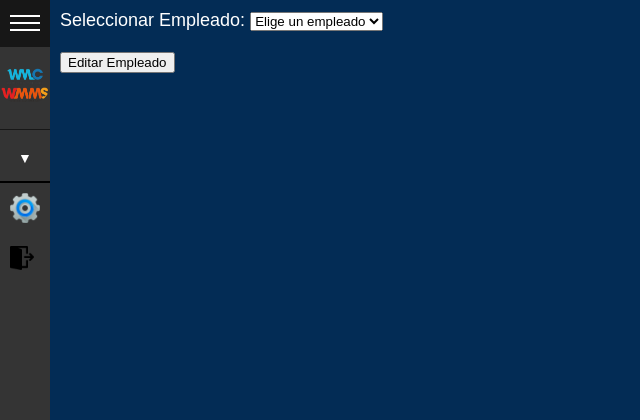
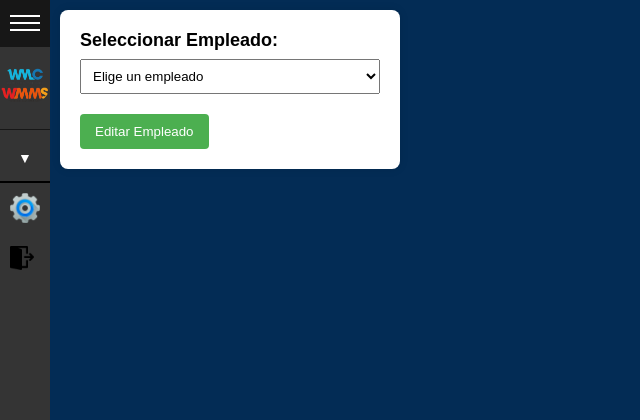
Before and after one commit to embrace23/app_rrhh, a Flask app: template templates/editar.html in a window 1280 px wide. Shown: the top 420 px of the page, without its empty margins (0-640 px from the left). Run offline with Flask 3, Linux system fonts and the light colour scheme; the template is opened without the code that fills it, so the values that code supplies are empty.

Commit message:
css de editar

```diff
--- a/static/styles.css
+++ b/static/styles.css
@@ -389,3 +389,38 @@ a.fc-event.fc-event-start.fc-event-end.fc-event-future.fc-daygrid-event.fc-daygr
 .divContrasena label{
     width: 50%;
 }
+
+/*Editar empleado*/
+.formEmpleado{
+    width: 300px;
+    background-color: #fff;
+    color: #000;
+    padding: 20px;
+    border-radius: 8px;
+    box-shadow: 0 0 10px rgba(0, 0, 0, 0.1);
+}
+
+.formEmpleado label{
+    display: block;
+    margin-bottom: 8px;
+    font-weight: bold;
+}
+
+.formEmpleado select, .formEmpleado input {
+    width: 100%;
+    padding: 8px;
+    box-sizing: border-box;
+}
+
+.eliminarEmpleado{
+    background-color: #af514c !important;
+}
+
+.formEmpleado button{
+    background-color: #4caf50;
+    color: #fff;
+    padding: 10px 15px;
+    border: none;
+    cursor: pointer;
+    border-radius: 4px;
+}
--- a/templates/ajustes.html
+++ b/templates/ajustes.html
@@ -77,6 +77,7 @@
 
     <div id="mainContainer">
         <form action="/cambiar_contrasena" method="POST" class="cambiarContrasena">
+            <h3>Cambiar contraseña</h3>
             <div class="divContrasena">
                 <label for="password_actual">Contraseña Actual:</label>
                 <input type="password" id="password_actual" name="password_actual" required>
--- a/templates/editar.html
+++ b/templates/editar.html
@@ -76,7 +76,7 @@
     </div>
 
     <div id="mainContainer">
-        <form action="/elegir_empleado" method="POST">
+        <form action="/elegir_empleado" method="POST" class="formEmpleado">
             <div class="form-group">
                 <label for="seleccionar_empleado">Seleccionar Empleado:</label>
                 <select id="seleccionar_empleado" name="empleado" required>
@@ -102,7 +102,7 @@
         <div id="informacion">
             {% if datos %}
             <h2>Información del Empleado:</h2>
-            <form action="/guardar_informacion" method="POST">
+            <form action="/guardar_informacion" method="POST" class="formEmpleado">
                 <div class="form-group">
                     <label for="empleado">Empleado:</label>
                     <input type="text" name="empleado" id="empleado" value="{{ datos.empleado }}">
@@ -143,20 +143,21 @@
 
                 <button type="submit">Guardar Cambios</button>
             </form>
+            <br>
 
-            <form action="/eliminar_empleado" method="POST">
+            <form action="/eliminar_empleado" method="POST" class="formEmpleado">
                 <input type="hidden" name="empleado" value="{{ datos.empleado }}">
-                <button type="submit">Eliminar Empleado</button>
+                <button type="submit" class="eliminarEmpleado">Eliminar Empleado</button>
             </form>
             {% endif %}
-
+            <br>
             {% if datos %}
-            <form action="/agregar_home_empleado" method="POST">
+            <form action="/agregar_home_empleado" method="POST" class="formEmpleado">
                 <input type="hidden" name="empleadoHome" value="{{ datos.empleado }}">
                 <input type="hidden" name="areaHome" value="{{ datos.area }}">
                 <input type="hidden" name="jerarquiaHome" value="{{ datos.jerarquia }}">
                 <div class="form-group">
-                    <label for="fechaHome">Elegir una fecha:</label>
+                    <label for="fechaHome">Elegir una fecha de home office:</label>
                     <input type="date" id="fechaHome" name="fechaHome" required>
                 </div>
                 <button type="submit">Guardar fecha</button>
```
Also changed, not shown: 1 other file.
